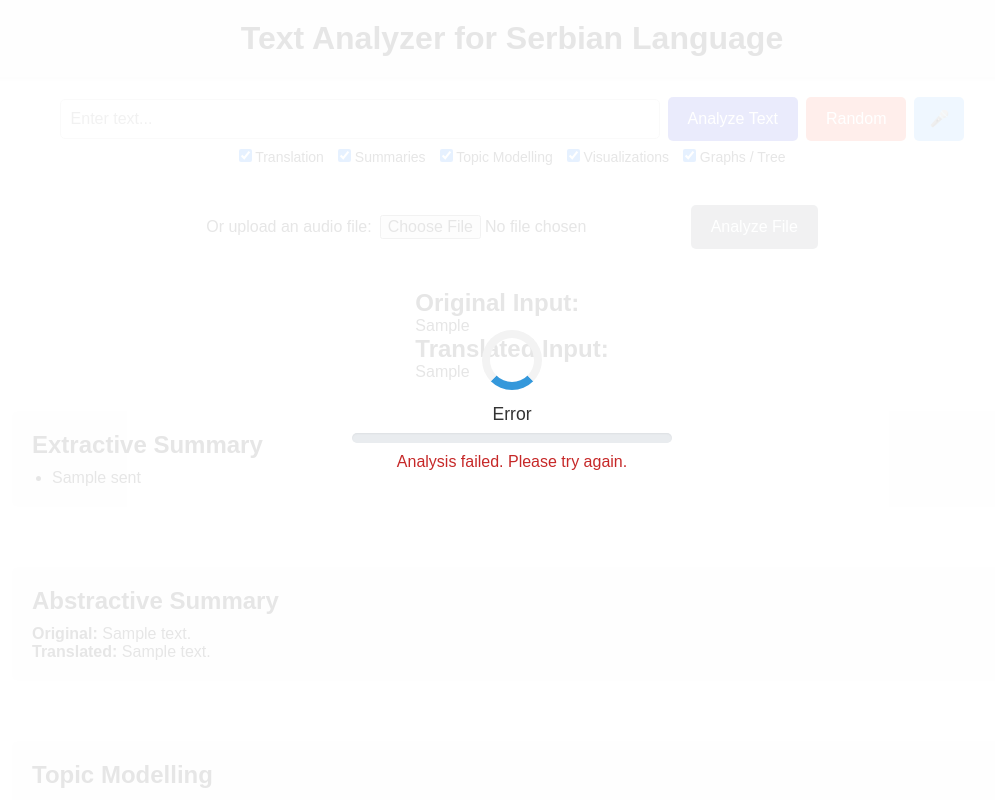
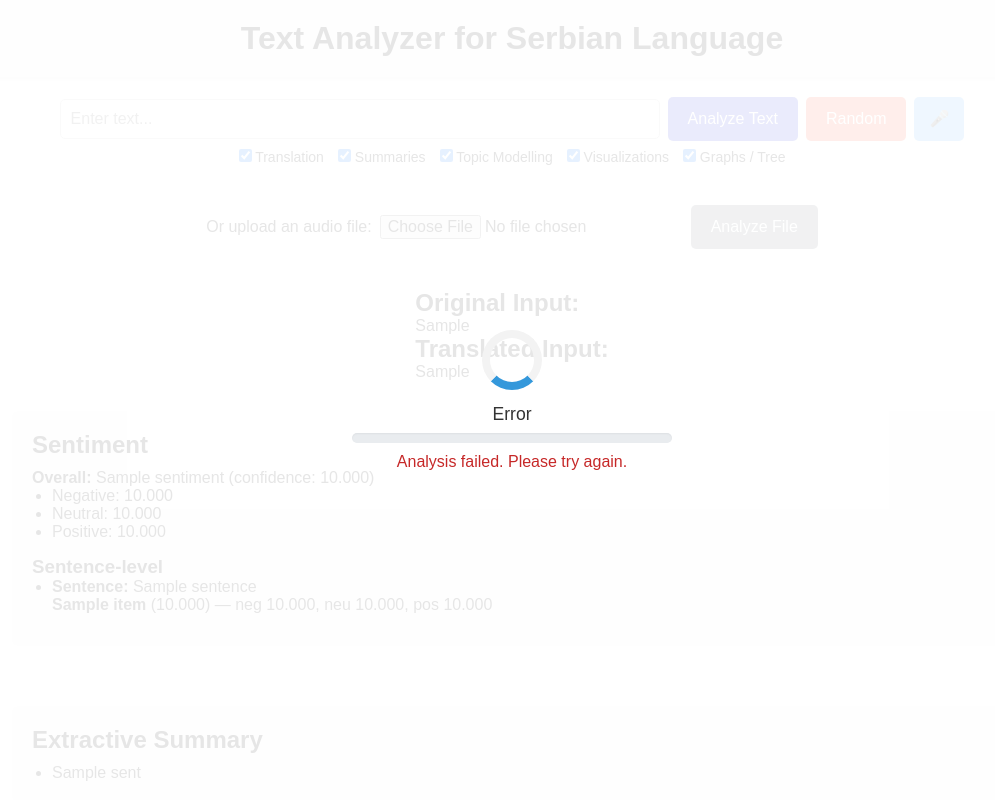
Before and after one commit to IvanCvetanovic/SerbianLanguageAnalyzer, a Flask app: template templates/index.html in a window 1280 px wide. Shown: the whole page, without its empty margins (128-1123 px from the left). Run offline with Flask 3, Linux system fonts and the light colour scheme; the template is opened without the code that fills it: most values are stand-ins (such as "Sample title", 1, 10 or a date in 2020); parts of the project's set-up code (start-up, migrations or seed data) failed here and were passed over.

Commit message:
Added sentiment analysis.

```diff
--- a/app.py
+++ b/app.py
@@ -7,7 +7,7 @@
 
 from flask import Flask, render_template, request, jsonify, send_from_directory
 from app_modules.local_translator import LocalSrToEnTranslator
-
+from app_modules.sentiment_analyzer import SerbianSentimentAnalyzer
 from app_modules.summarizer import extractive_summary, abstractive_summary
 from app_modules.topic_modeller import get_topics
 from app_modules.word_controller import WordController
@@ -32,10 +32,11 @@
 def pyvis_static(filename):
     return send_from_directory(pyvis_path / 'lib', filename)
 
-translator     = LocalSrToEnTranslator()
-transcriber    = VoiceTranscriber(model_size="medium")
-text_analyzer  = TextAnalyzer()
-visualizer     = Visualizer()
+translator          = LocalSrToEnTranslator()
+transcriber         = VoiceTranscriber(model_size="medium")
+text_analyzer       = TextAnalyzer()
+visualizer          = Visualizer()
+sentiment_analyzer  = SerbianSentimentAnalyzer()
 
 executor = ThreadPoolExecutor(max_workers=2)
 
@@ -63,7 +64,9 @@
         "pos_sunburst_image": None,
         "dependency_tree_img": None,
         "ner_results": [],
-        "error_message": None
+        "error_message": None,
+        "sentiment": None,
+        "sentence_sentiments": []
     }
 
     MAX_LINK_LOOKUPS = 40
@@ -118,6 +121,35 @@
         except Exception:
             word_heads   = [SAFE_DEFAULT] * len(lemmas)
             word_deprels = [SAFE_DEFAULT] * len(lemmas)
+
+        _report(job_id, 60, "Sentiment analysis")
+        try:
+            analysis = sentiment_analyzer.analyze(
+                input_text,
+                mode="sentences",
+                aggregation="mean",
+                max_length=256,
+            )
+            result["sentiment"] = {
+                "label": analysis.overall.label,
+                "confidence": analysis.overall.confidence,
+                "scores": analysis.overall.scores,
+            }
+
+            sentences = sentiment_analyzer.split_sentences(input_text)
+            result["sentence_sentiments"] = [
+                {
+                    "sentence": s,
+                    "label": r.label,
+                    "confidence": r.confidence,
+                    "scores": r.scores,
+                }
+                for s, r in zip(sentences, analysis.sentences)
+            ]
+        except Exception:
+            result["sentiment"] = None
+            result["sentence_sentiments"] = []
+
 
         _report(job_id, 62, "Translating lemmas")
         translation_map = {lemma: SAFE_DEFAULT for lemma in unique_lemmas}
@@ -228,7 +260,9 @@
         "word_cloud_image": None,
         "ner_heatmap_image": None,
         "pos_sunburst_image": None,
-        "error_message": None
+        "error_message": None,
+        "sentiment": None,
+        "sentence_sentiments": []
     }
 
     if request.method == "POST":
--- a/templates/partials/_head.html
+++ b/templates/partials/_head.html
@@ -2,5 +2,6 @@
   <meta charset="UTF-8" />
   <meta name="viewport" content="width=device-width, initial-scale=1.0"/>
   <title>Text Analyzer</title>
+  <base href="/">
   <link rel="stylesheet" href="{{ url_for('static', filename='css/style.css') }}">
 </head>
--- a/templates/partials/_results.html
+++ b/templates/partials/_results.html
@@ -2,11 +2,48 @@
   <div>
     <h2 style="margin-top:20px;">Original Input:</h2>
     <p>{{ original_input }}</p>
+
     {% if translated_sentence %}
       <h2>Translated Input:</h2>
       <p>{{ translated_sentence }}</p>
     {% endif %}
   </div>
+
+  {% if sentiment or sentence_sentiments %}
+    <div class="summary">
+      <h2>Sentiment</h2>
+
+      {% if sentiment %}
+        <p>
+          <strong>Overall:</strong> {{ sentiment.label }}
+          (confidence: {{ "%.3f"|format(sentiment.confidence) }})
+        </p>
+        <ul>
+          <li>Negative: {{ "%.3f"|format(sentiment.scores.negative) }}</li>
+          <li>Neutral: {{ "%.3f"|format(sentiment.scores.neutral) }}</li>
+          <li>Positive: {{ "%.3f"|format(sentiment.scores.positive) }}</li>
+        </ul>
+      {% endif %}
+
+      {% if sentence_sentiments %}
+        <h3 style="margin-top:15px;">Sentence-level</h3>
+        <ul>
+          {% for item in sentence_sentiments %}
+            <li style="margin-bottom:12px;">
+              <div><strong>Sentence:</strong> {{ item.sentence }}</div>
+              <div>
+                <strong>{{ item.label }}</strong>
+                ({{ "%.3f"|format(item.confidence) }})
+                — neg {{ "%.3f"|format(item.scores.negative) }},
+                neu {{ "%.3f"|format(item.scores.neutral) }},
+                pos {{ "%.3f"|format(item.scores.positive) }}
+              </div>
+            </li>
+          {% endfor %}
+        </ul>
+      {% endif %}
+    </div>
+  {% endif %}
 
   {% if extractive_summary %}
     <div class="summary">
```
